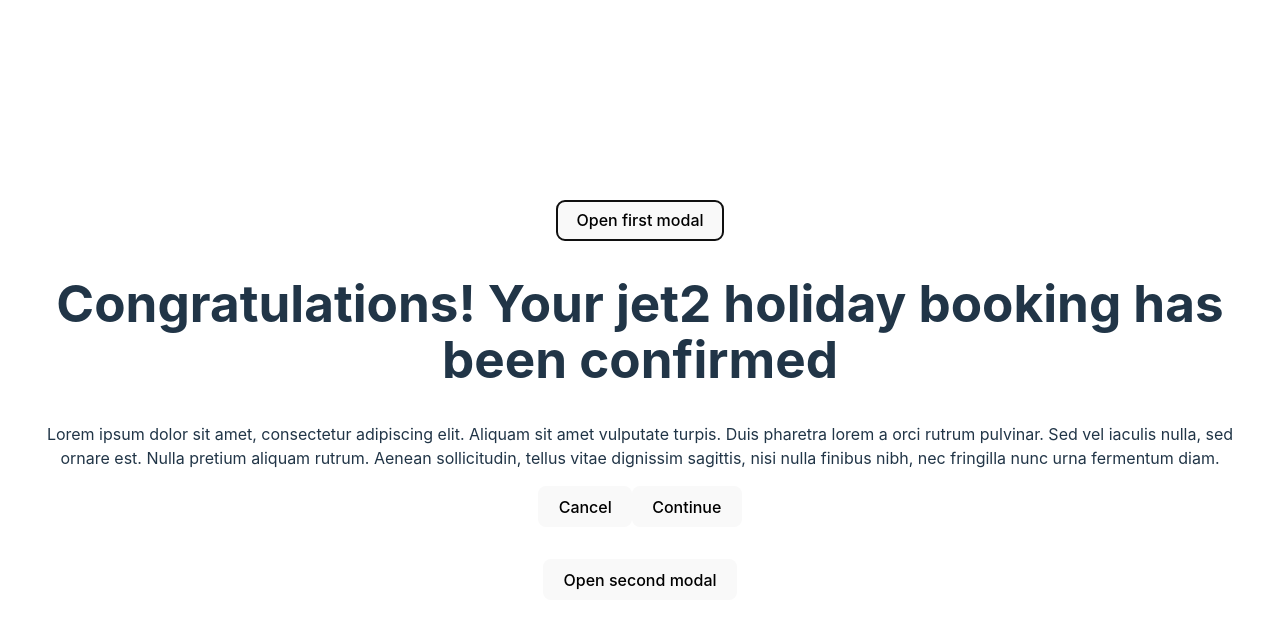
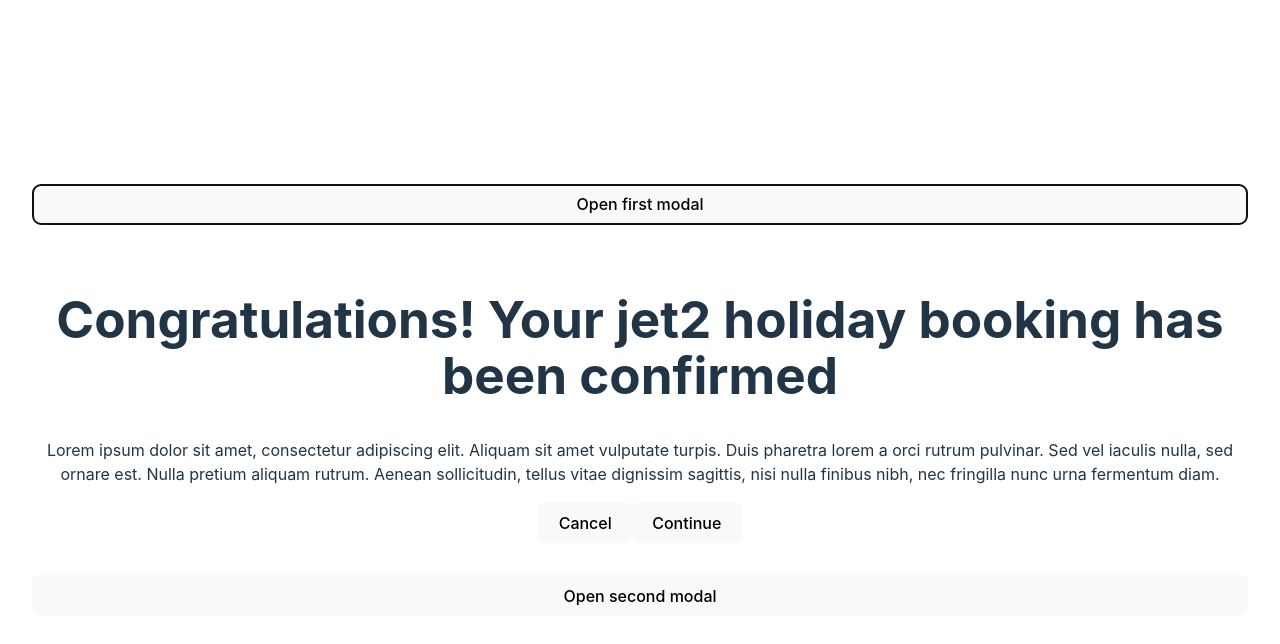
Before and after one commit to d3v-g/react-modal-component, a React (Vite) app: page / in a window 1280 px wide. Both pictures are taken after a click on the button "Open first modal". Shown: the top 644 px of the page. Built offline with nearby package versions, Linux system fonts and the light colour scheme.

Commit message:
feat: enabled switching from one modal to next

```diff
--- a/src/App.tsx
+++ b/src/App.tsx
@@ -1,7 +1,7 @@
+import { useState } from "react"
 import "./App.scss"
 import Button from "./components/Button"
 import Modal from "./components/Modal"
-import ModalController from "./components/ModalController"
 
 function App() {
     const firstModalTitle =
@@ -28,47 +28,37 @@
         nisi nulla finibus nibh, nec fringilla nunc urna\
         fermentum diam."
 
+    const [openedModalId, setOpenedModalId] = useState<number>()
+
     return (
         <div className="app">
-            <ModalController
-                controlElement={(handleClick) => (
             <Button
-                        handleClick={handleClick}
+                handleClick={() => setOpenedModalId(1)}
                 label="Open first modal"
             />
-                )}
-                modalElement={(handleClose) => (
+
             <Modal
                 title={firstModalTitle}
                 description={firstModalDescription}
+                isOpen={openedModalId === 1}
             >
-                        <div className="modal__buttons">
-                            <button onClick={handleClose}>Cancel</button>
-                            <button onClick={handleClose}>Continue</button>
-                        </div>
+                <button onClick={() => setOpenedModalId(0)}>Cancel</button>
+                <button onClick={() => setOpenedModalId(2)}>Continue</button>
             </Modal>
-                )}
+
+            <Button
+                handleClick={() => setOpenedModalId(2)}
+                label="Open second modal"
             />
 
-            <ModalController
-                controlElement={(handleClick) => (
-                    <Button
-                        handleClick={handleClick}
-                        label="Open second modal"
-                    />
-                )}
-                modalElement={(handleClose) => (
             <Modal
                 title={secondModalTitle}
                 description={secondModalDescription}
+                isOpen={openedModalId === 2}
             >
-                        <div className="modal__buttons">
-                            <button onClick={handleClose}>Cancel</button>
-                            <button onClick={handleClose}>Continue</button>
-                        </div>
+                <button onClick={() => setOpenedModalId(0)}>Cancel</button>
+                <button onClick={() => setOpenedModalId(1)}>Continue</button>
             </Modal>
-                )}
-            />
         </div>
     )
 }
--- a/src/components/Modal.tsx
+++ b/src/components/Modal.tsx
@@ -1,19 +1,30 @@
 import { ReactNode } from "react"
 
 export default function Modal({
+    isOpen,
     title,
     description,
     children,
 }: {
+    isOpen: boolean
     title: string
     description: string
     children: ReactNode
 }) {
+    if (!isOpen) return null
+
     return (
-        <div className="modal__content">
-            <h1>{title}</h1>
-            <p>{description}</p>
-            {children}
+        // full-screen wrapper
+        <div aria-describedby="modal description" className="modal__container">
+            <div className="modal__content" role="dialog">
+                <div
+                    className="modal__description--screenreader"
+                    id="modal description"
+                ></div>
+                <h1>{title}</h1>
+                <p>{description}</p>
+                <div>{children}</div>
+            </div>
         </div>
     )
 }
--- a/src/components/ModalController.tsx
+++ /dev/null
@@ -1,34 +0,0 @@
-import { useState } from "react"
-
-export default function ModalController({
-    modalElement,
-    controlElement,
-}: {
-    modalElement: React.FC<() => void>
-    controlElement: React.FC<() => void>
-}) {
-    const handleClick = () => {
-        setModalIsOpen(true)
-    }
-
-    const handleClose = () => {
-        setModalIsOpen(false)
-    }
-
-    const [modalIsOpen, setModalIsOpen] = useState(false)
-
-    return (
-        <div className="modal__container">
-            {controlElement(handleClick)}
-            {/* full-screen wrapper */}
-            <div
-                aria-hidden={!modalIsOpen}
-                role="dialog"
-                aria-describedby="modal description"
-            >
-                <div id="modal description"></div>
-                {modalIsOpen && <div>{modalElement(handleClose)}</div>}
-            </div>
-        </div>
-    )
-}
```
Lines whose indentation alone changed are shown as unchanged.
